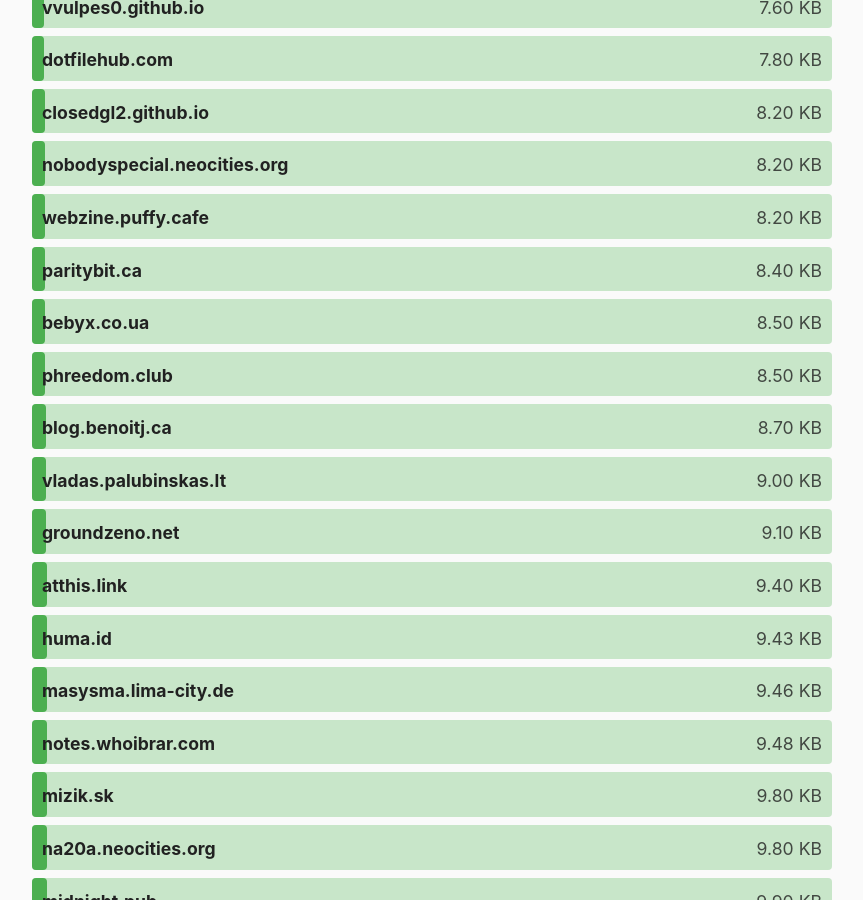
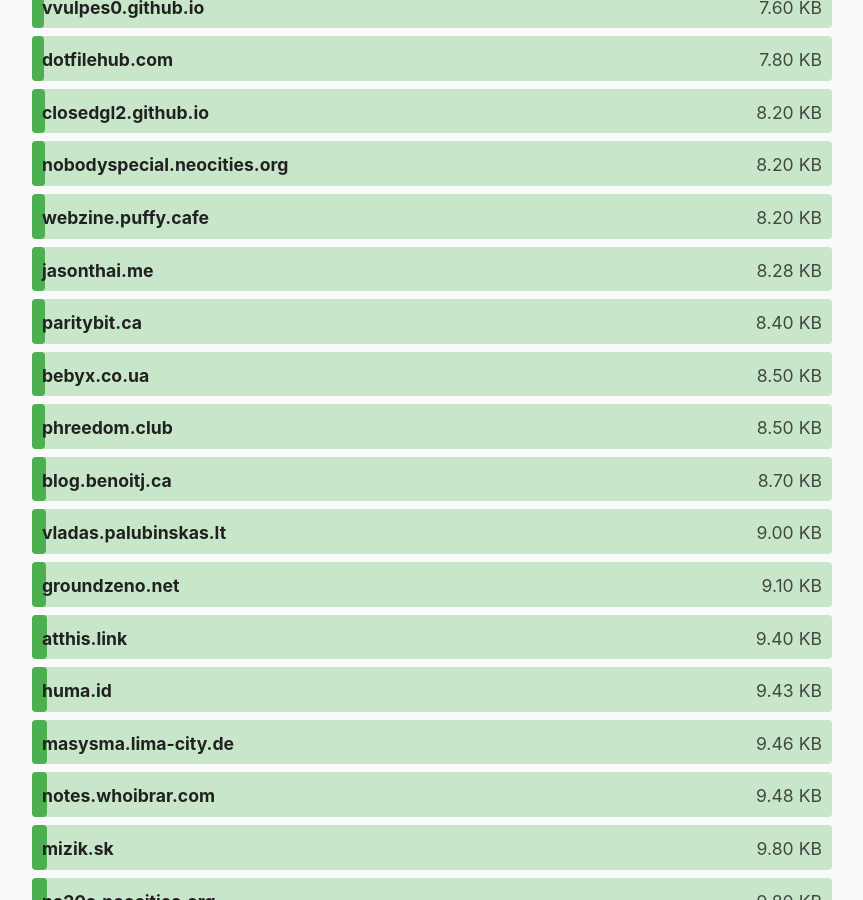
Before and after one commit to kevquirk/512kb.club, a Jekyll site: the page built from index.md, in a window 1280 px wide and 900 px high, scrolled down 3743 px. Shown: the whole window, without its empty margins (208-1071 px from the left). Built offline with Jekyll 4.4.1, drawn with Linux system fonts in a browser that asks for light colours; some of the changed text lies outside the part shown.

Commit message:
Update sites.yml

```diff
--- a/_data/sites.yml
+++ b/_data/sites.yml
@@ -1080,8 +1080,8 @@
 
 - domain: jasonthai.me
   url: https://jasonthai.me/
-  size: 152
-  last_checked: 2022-06-17
+  size: 8.28
+  last_checked: 2022-07-03
 
 - domain: jcelerier.name
   url: https://jcelerier.name/
```
